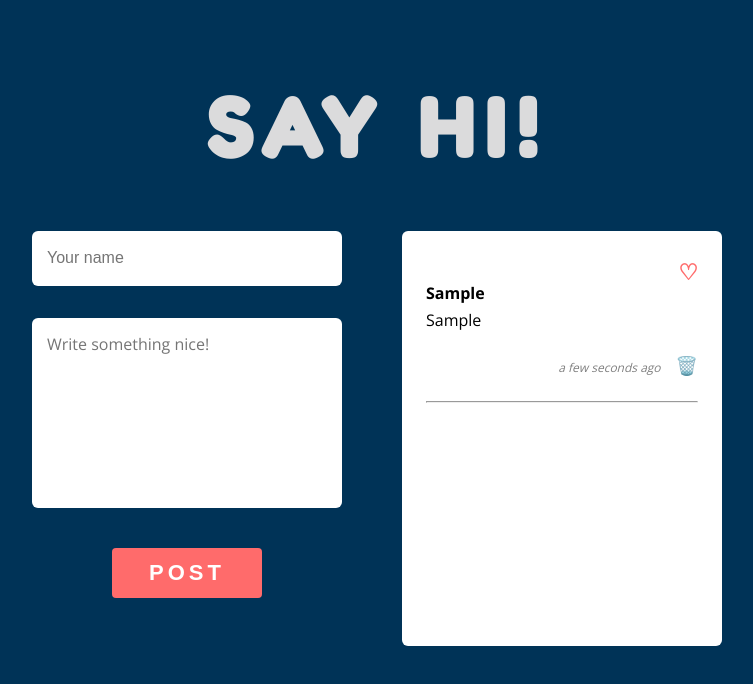
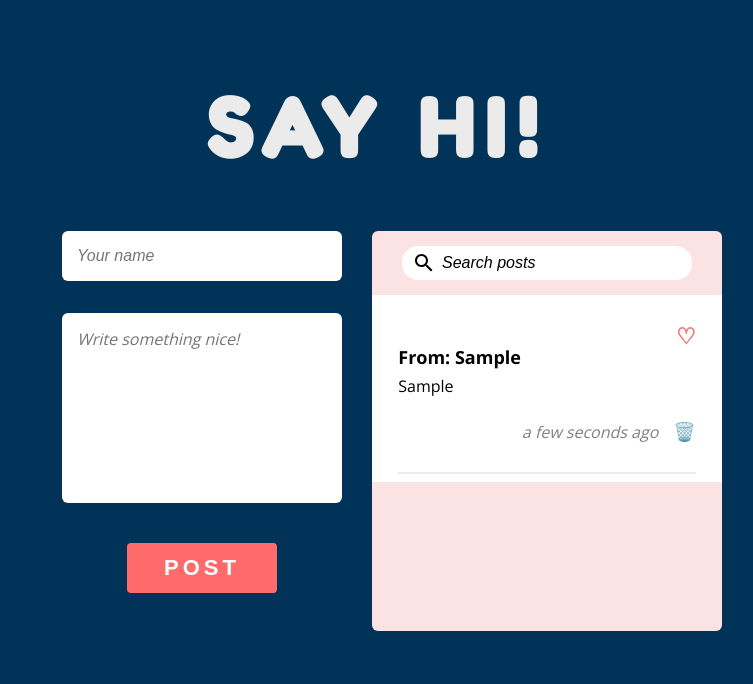
Before and after one commit to bannanaz/vanillajs-comment-box, a plain HTML site: page index.html in a window 1280 px wide. Both pictures are taken after typing "Sample", "Sample" into the empty fields and a click on the input "POST". Shown: the whole page, without its empty margins (263-1016 px from the left). Drawn offline with nearby package versions, Linux system fonts and the light colour scheme.

Commit message:
search and delete function added

```diff
--- a/index.html
+++ b/index.html
@@ -25,7 +25,8 @@
 
         <div class="writeComment">
             <form id="inputForm" novalidate>
-                <input type="text" name="name" id="name" value="" placeholder="Your name" required></input>
+                <input type="text" class="inputName" name="name" id="name" value="" placeholder="Your name"
+                    required></input>
                 <span class="error" aria-live="polite"></span>
                 <br>
                 <textarea name="message" id="message" value="" placeholder="Write something nice!" required></textarea>
@@ -34,7 +35,10 @@
             </form>
         </div>
 
-        <div id="displayList" class="displayList">
+        <div class="displayListWrapper">
+            <input type="text" class="search icon" value="" placeholder="Search posts"></input>
+            <div id="displayList" class="displayList">
+            </div>
         </div>
 
     </main>
--- a/index.js
+++ b/index.js
@@ -1,6 +1,6 @@
 
 const list = document.querySelector('.displayList');
-
+const search = document.querySelector('.search');
 const inputName = document.getElementById('name');
 const inputText = document.getElementById('message');
 let messageList = [];
@@ -8,6 +8,19 @@ let messageList = [];
 document.addEventListener('DOMContentLoaded', initialize);
 
 function initialize() {
+
+  search.addEventListener('input', function (evt) {
+    evt.preventDefault();
+    let searchStr = evt.target.value;
+    console.log(searchStr);
+    if (searchStr.length >= 1) {
+      let foundNotes = searchNotes(searchStr);
+      renderMessageList(foundNotes);
+    } else {
+      renderMessageList(messageList)
+    }
+  })
+
   getMessages();
   renderMessageList(messageList);
 }
@@ -43,19 +56,23 @@ form.addEventListener('submit', evt => {
 
 list.addEventListener('click', evt => {
   if (evt.target.classList.contains('like')) {
-    const itemKey = evt.target.parentElement.dataset.key;
-    toggleLike(itemKey);
+    const id = evt.target.parentElement.dataset.key;
+    console.log(id);
+    toggleLike(id);
     renderMessageList(messageList);
   }
 
   if (evt.target.classList.contains('delete')) {
-    const itemKey = evt.target.parentElement.dataset.key;
-    deleteComment(itemKey);
+    const id = evt.target.parentElement.parentElement.dataset.key;
+    deleteComment(id);
+    saveMessages();
+    renderMessageList(messageList);
+
   }
 });
 
 function messageObjToHTML(messageObj) {
-  const item = document.querySelector(`[data-key='${messageObj.id}']`);
+  //const item = document.querySelector(`[data-key='${messageObj.id}']`);
 
   const LI = document.createElement("li");
   LI.setAttribute('data-key', messageObj.id);
@@ -66,7 +83,7 @@ function messageObjToHTML(messageObj) {
 
   LI.innerHTML =
     `<p class='like'>${messageObj.like ? '♥' : '♡'}</p>
-    <p>${messageObj.name}</p>
+    <p>From: ${messageObj.name}</p>
     <p>${messageObj.text}</p>
     <div>
       <p>${displayDate} ago</p>
@@ -107,6 +124,11 @@ function setActiveMessageID(id) {
   activeMessageID = id;
 }
 
-function deleteComment(id) {
-  console.log('deleted!');
+function searchNotes(str, func = function (note) { return note.name.toLowerCase().includes(str.toLowerCase()) || note.text.toLowerCase().includes(str.toLowerCase()) }) {
+  return messageList.filter(func)
 }
+
+function deleteComment(key) {
+  messageList = messageList.filter(item => item.id !== Number(key));
+  console.log(messageList);
+}
--- a/style.css
+++ b/style.css
@@ -6,7 +6,7 @@
 
   h1 {
     text-align: center;
-    color:#dbdbdc;
+    color: #ebebec;
     border-radius: 30px;
     font-size: 80px;
     letter-spacing: 11px;
@@ -27,20 +27,24 @@
     font-family: 'Open Sans', sans-serif;
   }
 
-  input[type=text] {
-    width: 280px;
+  .inputName {
+    width: 250px;
     background-color: white;
-    height: 25px;
+    height: 20px;
     font-size: 16px;
     margin: 0px 30px 10px 30px;
     padding: 15px;
+    border-radius: 6px;
     border: none;
     outline: none;
-    border-radius: 6px;
+  }
+
+  ::placeholder{
+    font-style: italic;
   }
 
   textarea {
-    width: 280px;
+    width: 250px;
     background-color: white;
     border: none;
     height: 160px;
@@ -74,20 +78,49 @@
     background:#24799e;
   }
 
-  .displayList {
+  .displayListWrapper{
     display: flex;
     flex-direction: column;
-    align-items: left;
-    flex-wrap: nowrap;
-    width: 320px;
-    background-color:white;
+    height: 400px;
+    width: 350px;
+    background-color: #fce3e3;
     border-radius: 6px;
     overflow: auto;
-    height: 400px;
-    margin: 0px 30px;
-    padding-top: 15px;
     overflow-y: scroll;
     overflow-x: hidden;
+  }
+
+  .search {
+    width: 250px;
+    padding: 8px 0px 8px 40px;
+    align-items: left;
+    background-color: white;
+    background-image: url(img/search.svg);
+    background-position: 10px;
+    background-repeat: no-repeat;
+    border: none;
+    border-radius: 16px;
+    margin-top: 15px;
+    margin-bottom: 15px;
+    margin-left: auto;
+    margin-right: auto;
+    font-size: 16px;
+    border: none;
+    outline: none;
+
+  }
+
+  .search::placeholder{
+    font-style: italic;
+    color: black;
+  }
+
+  .displayList {
+    background-color:white;
+    width: 350px;
+    margin: 0px 30px;
+    margin-left: auto;
+    margin-right: auto;
 
   }
 
@@ -108,14 +141,13 @@
         line-height: 0;
         text-align: right;
         color: #ff6b6b;
-        margin-top: 25px;
+        margin-top: 40px;
         cursor: pointer;
   }
 
-
   .renderedLi > p:nth-of-type(2){
     background-color: white;
-        font-size: 16px;
+        font-size: 18px;
         font-weight: bold;
         line-height: 0;
   }
@@ -135,7 +167,7 @@
     .renderedLi > div > p:nth-of-type(1){
     background-color: white;
     color: gray;
-    font-size: 12px;
+    font-size: 16px;
     font-style: italic;
     line-height: 0;
     text-align: right;
@@ -148,9 +180,12 @@
     font-size: 18px;
     line-height: 0;
     text-align: right;
-    padding-bottom: 10px;
+    padding-bottom: 15px;
   }
 
   .renderedLi > hr{
-    color:#dbdbdc;
+    color: #ebebec;
+    height: 2px;
+    background-color:#ebebec;
+    border: none;
   }
```
Also changed, not shown: img/search.svg (added), img/search_white.svg (added), img/searchicon.png (added).
